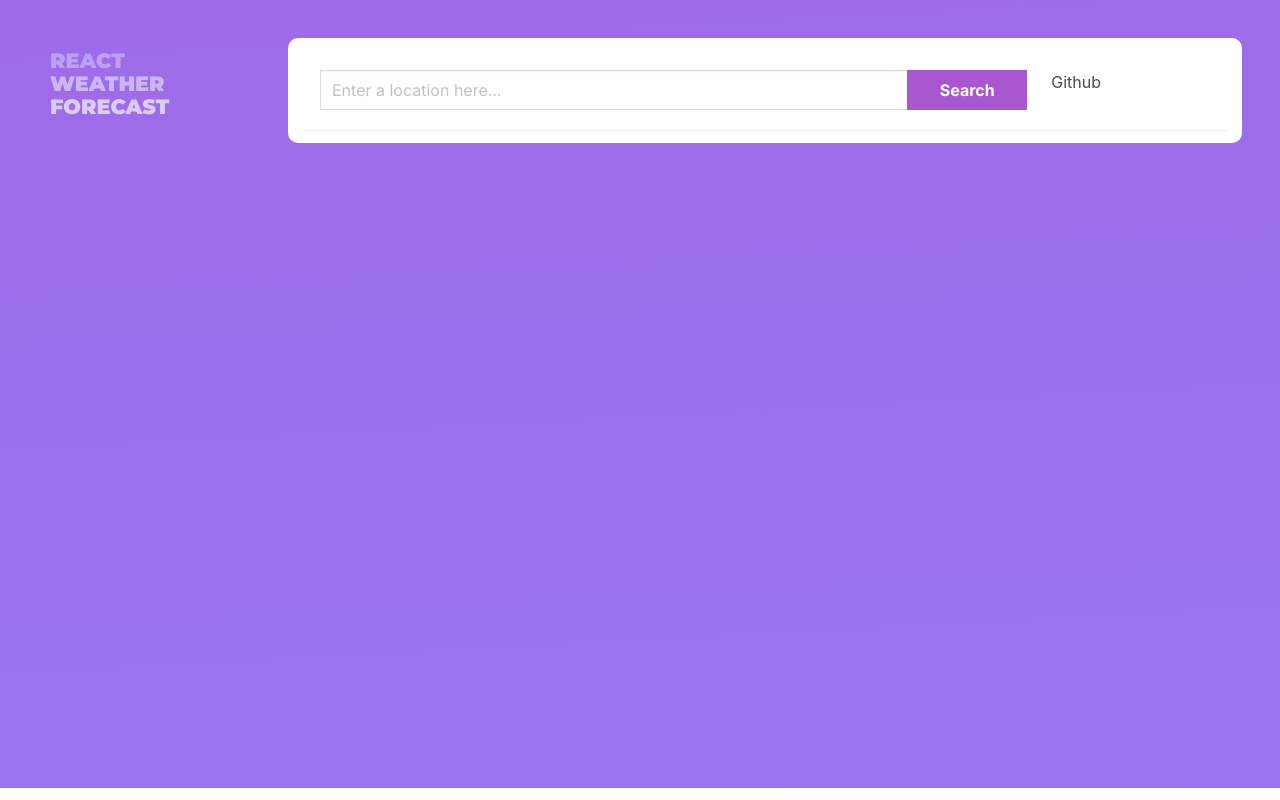
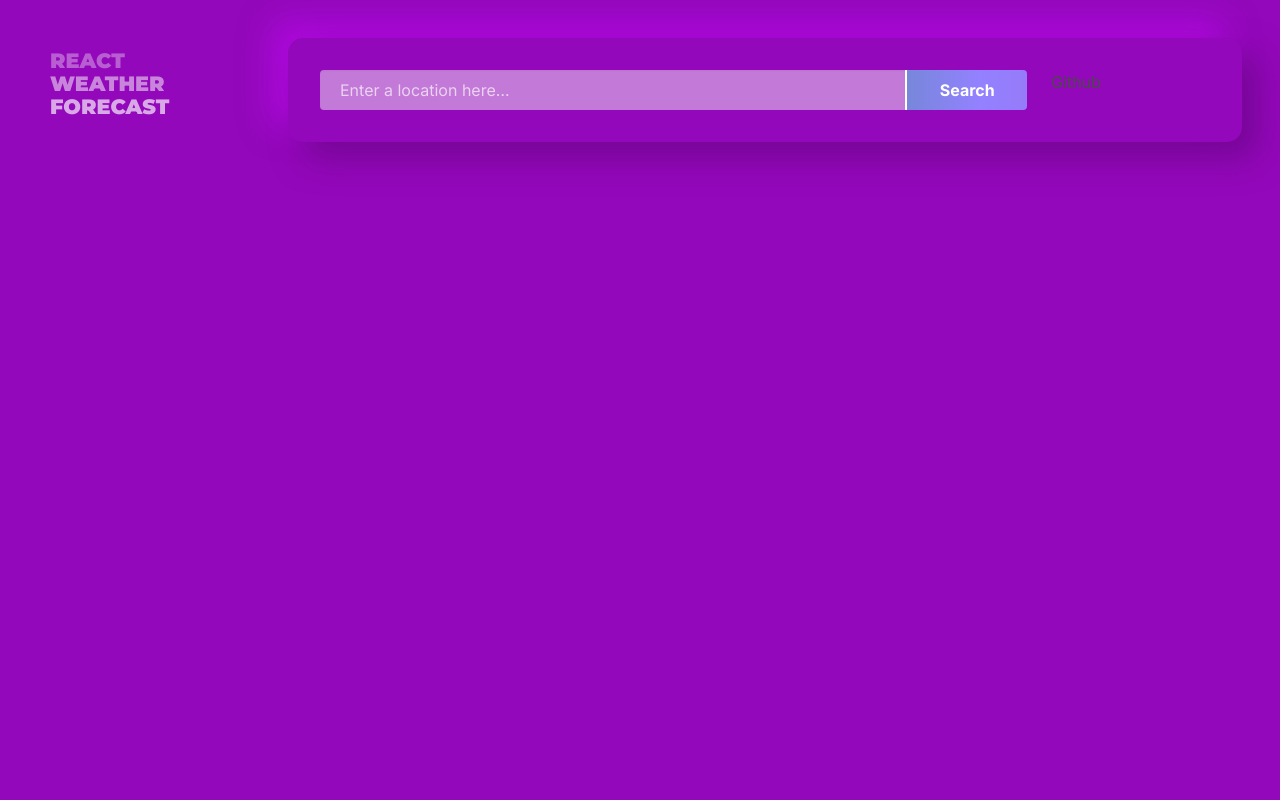
Before and after one commit to GedalyaKrycer/hw-6-weather-dashboard, a React (Create React App) app in the folder weather-forecaster/: page / in a window 1280 px wide. Built offline with nearby package versions, Linux system fonts and the light colour scheme.

Commit message:
Added new base styling

```diff
--- a/weather-forecaster/src/components/SearchBar/index.js
+++ b/weather-forecaster/src/components/SearchBar/index.js
@@ -11,7 +11,7 @@ function SearchBar() {
                             <input id="citySearch" className="input" type="text" placeholder="Enter a location here…" />
                         </div>
                         <div className="control">
-                            <button id="citySubmit" type="submit" className="button g__full-percent-height">
+                            <button id="citySubmit" type="submit" className="button g__full-percent-height search-bar__btn">
                                 Search
                         </button>
                         </div>
--- a/weather-forecaster/src/components/SearchBar/style.css
+++ b/weather-forecaster/src/components/SearchBar/style.css
@@ -1,4 +1,50 @@
 .search-bar__header {
     padding: 20px 20px;
-    border-bottom: solid 1px rgb(240, 239, 239);
+    /* border-bottom: solid 1px rgb(240, 239, 239); */
 }
+
+
+.search-bar__btn {
+  background: rgb(168,87,209);
+  background: linear-gradient(-90deg, #df8817, #a857d1, #9381ff, #169c59);
+  background-size: 800% 800%;
+
+    -webkit-animation: bgColorChange 50s ease infinite;
+    -moz-animation: bgColorChange 50s ease infinite;
+    -o-animation: bgColorChange 50s ease infinite;
+    animation: bgColorChange 50s ease infinite;
+}
+
+@-webkit-keyframes bgColorChange {
+    0%{background-position:0% 50%}
+    50%{background-position:100% 50%}
+    100%{background-position:0% 50%}
+  }
+  @-moz-keyframes bgColorChange {
+    0%{background-position:0% 50%}
+    50%{background-position:100% 50%}
+    100%{background-position:0% 50%}
+  }
+  @-o-keyframes bgColorChange {
+    0%{background-position:0% 50%}
+    50%{background-position:100% 50%}
+    100%{background-position:0% 50%}
+  }
+  @keyframes bgColorChange {
+    0%{background-position:0% 50%}
+    50%{background-position:100% 50%}
+    100%{background-position:0% 50%}
+  }
+
+
+  .search-bar__btn:hover {
+    opacity: .70;
+    color: white;
+    transition: .5s;
+
+}
+
+.search-bar__btn:focus {
+    color: white;
+    transition: .5s;
+}
--- a/weather-forecaster/src/global.css
+++ b/weather-forecaster/src/global.css
@@ -6,7 +6,7 @@ Variables
 :root {
   --primary-color: #44388a;
   --primary-light-color: rgba(68, 56, 138, 0.4);
-  --secondary-color: #a857d1;
+  --secondary-color: #9308ba;
   --text-grey-color: #4a4a4a;
 }
 
@@ -19,41 +19,13 @@ body {
     sans-serif;
   -webkit-font-smoothing: antialiased;
   -moz-osx-font-smoothing: grayscale;
-  height: 100vh;
-  background: rgb(168,87,209);
-  /* background: -moz-linear-gradient(0deg, rgba(168,87,209,1) 0%, rgba(147,129,255,1) 100%);
-  background: -webkit-linear-gradient(0deg, rgba(168,87,209,1) 0%, rgba(147,129,255,1) 100%);
-  background: linear-gradient(0deg, rgba(168,87,209,1) 0%, rgba(147,129,255,1) 100%); */
+  height: calc(100vh + 12px);
 
-  background: linear-gradient(177deg, #a857d1, #9381ff, #1a8ddb);
-    background-size: 800% 800%;
+  background: var(--secondary-color);
 
-    -webkit-animation: bgColorChange 55s ease infinite;
-    -moz-animation: bgColorChange 55s ease infinite;
-    -o-animation: bgColorChange 55s ease infinite;
-    animation: bgColorChange 55s ease infinite;
+
 }
 
-@-webkit-keyframes bgColorChange {
-  0%{background-position:49% 0%}
-  50%{background-position:52% 100%}
-  100%{background-position:49% 0%}
-}
-@-moz-keyframes bgColorChange {
-  0%{background-position:49% 0%}
-  50%{background-position:52% 100%}
-  100%{background-position:49% 0%}
-}
-@-o-keyframes bgColorChange {
-  0%{background-position:49% 0%}
-  50%{background-position:52% 100%}
-  100%{background-position:49% 0%}
-}
-@keyframes bgColorChange {
-  0%{background-position:49% 0%}
-  50%{background-position:52% 100%}
-  100%{background-position:49% 0%}
-}
 
 code {
   font-family: source-code-pro, Menlo, Monaco, Consolas, 'Courier New',
@@ -73,9 +45,12 @@ code {
 }
 
 .g__results-container {
-    background: white;
-    border-radius: 10px;
-    box-shadow: ;
+  background: white;
+  border-radius: 15px;
+background:var(--secondary-color);
+box-shadow:  16px 16px 32px #760695,
+             -16px -16px 32px #b00adf;
+
 }
 
 
@@ -86,7 +61,6 @@ Typography
 h1 {
   font-family: 'Montserrat', sans-serif;
   font-weight: bolder;
-  /* color: var(--primary-color); */
   color: white;
   font-size: 1.3rem;
   text-transform: uppercase;
@@ -105,35 +79,42 @@ Bulma Overrides
 .button {
     font-size: 16px;
     font-family: 'Inter', sans-serif;
-    border-radius: 0;
     transition: .5s;
 }
 
-.button {
-    background-color: #a857d1;
-    border-color: #a857d1;
+.input {
+    padding-left: 20px;
+    background: #c379d8;
+    border: none;
     color: white;
-    font-family: 'Inter', sans-serif;
     font-weight: bold;
-    min-width: 120px;
-    white-space: normal;
-}
-
-.button:hover {
-    background-color: #44388a;
-    border-color: #44388a;
-    color: white;
+    border-right: white solid 3px;
     transition: .5s;
 }
 
-.button:focus {
-    color: white;
+.input:hover {
+    border-right: white solid 3px;
     transition: .5s;
 }
 
+::placeholder {
+  color: rgba(255, 255, 255, 0.657) !important;
+  font-weight: normal;
+
+}
+
 .input:focus {
-    box-shadow: 1px 1px 10px 0 rgba(0, 0, 0, 0.15);
-    border-color: white;
-    font-size: 22px;
-    transition: .5s;
+  box-shadow: 1px 1px 10px 0 rgba(0, 0, 0, 0.35);
+  border-color: white;
+  font-size: 22px;
+  transition: .5s;
 }
+
+.button {
+  border: none;
+  color: white;
+  font-family: 'Inter', sans-serif;
+  font-weight: bold;
+  min-width: 120px;
+  white-space: normal;
+}
```
